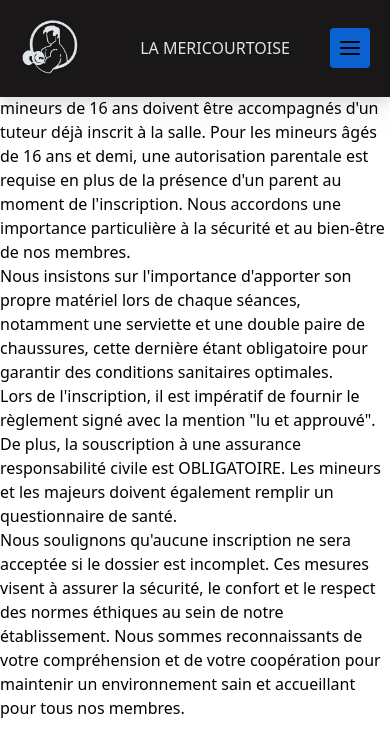
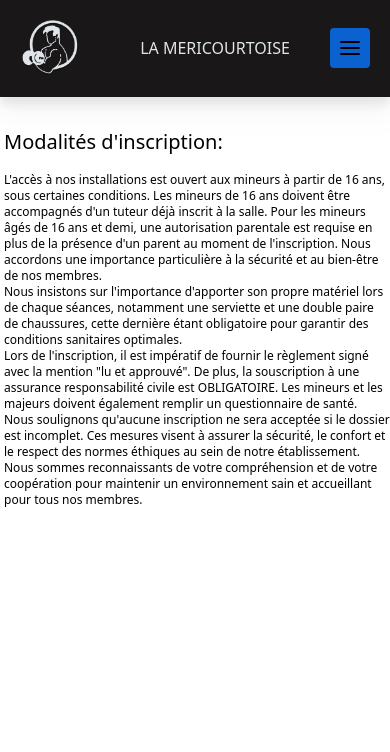
Before and after one commit to anthony62750/projetStage, a React (Create React App) app: page /Inscription in a window 390 px wide. Shown: the top 752 px of the page. Built offline with nearby package versions, Linux system fonts and the light colour scheme.

Commit message:
modalité

```diff
--- a/src/components/page_inscription/Modalites.jsx
+++ b/src/components/page_inscription/Modalites.jsx
@@ -3,10 +3,10 @@ import React from 'react';
 export const Modalites = () => {
     return (
         <div>
-            <section className='flex justify-between lg:mt-44 lg:ml-6'>
+            <section className='flex justify-between xs:text-xs xs:mt-32 xs:ml-1 sm:text-sm sm:mt-32 sm:ml-2 md:text-base md:mt-36 md:ml-4 lg:text-xl lg:mt-44 lg:ml-6'>
                 <div>
-                    <h1 className='lg:text-4xl'>Modalités d'inscription: </h1><br></br>
-                    <p className='lg:text-xl'>L'accès à nos installations est ouvert aux mineurs à partir de 16 ans, sous certaines conditions. Les mineurs de 16 ans doivent être accompagnés d'un tuteur déjà inscrit à la salle. Pour les mineurs âgés de 16 ans et demi, une autorisation parentale est requise en plus de la présence d'un parent au moment de l'inscription. Nous accordons une importance particulière à la sécurité et au bien-être de nos membres.<br></br>
+                    <h1 className='xs:text-xl sm:text-2xl md:text-3xl lg:text-4xl'>Modalités d'inscription: </h1><br></br>
+                    <p className='xs:text-xs sm:text-sm md:text-base lg:text-xl'>L'accès à nos installations est ouvert aux mineurs à partir de 16 ans, sous certaines conditions. Les mineurs de 16 ans doivent être accompagnés d'un tuteur déjà inscrit à la salle. Pour les mineurs âgés de 16 ans et demi, une autorisation parentale est requise en plus de la présence d'un parent au moment de l'inscription. Nous accordons une importance particulière à la sécurité et au bien-être de nos membres.<br></br>
 
                     Nous insistons sur l'importance d'apporter son propre matériel lors de chaque séances, notamment une serviette et une double paire de chaussures, cette dernière étant obligatoire pour garantir des conditions sanitaires optimales.<br></br>
 
```
